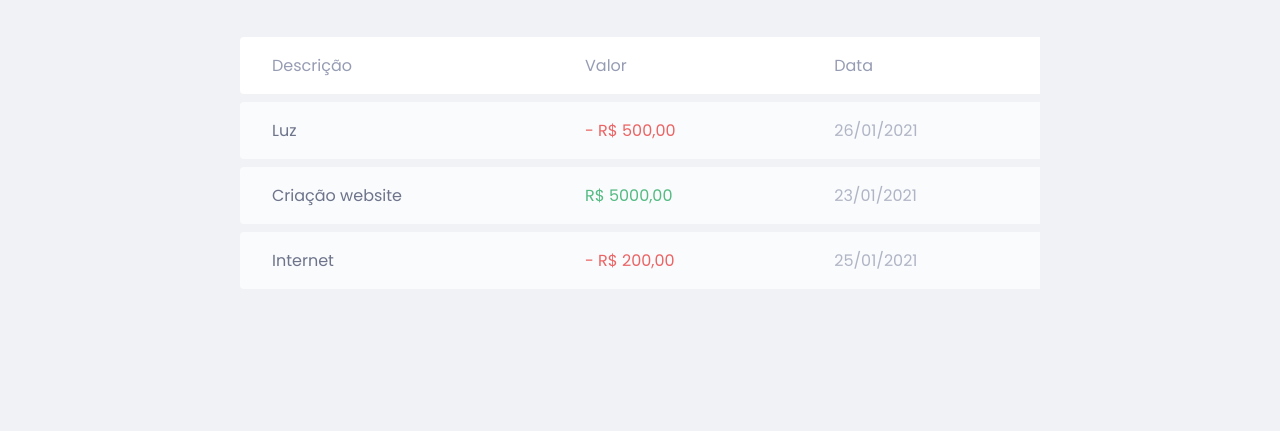
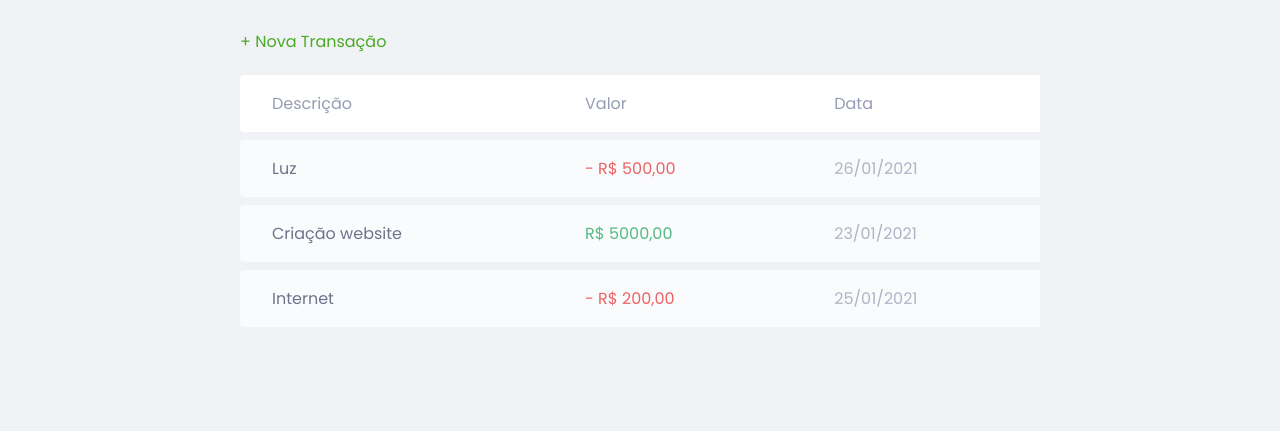
Before and after one commit to Rodrigo001-dev/Dev-Finances, a plain HTML site: page index.html in a window 1280 px wide. Shown: the part 594-1025 px from the top of the page. Before the commit the page ends 987 px from the top, so only its background shows below. Drawn offline with Linux system fonts and the light colour scheme.

Commit message:
Estilizando a tag a

```diff
--- a/index.html
+++ b/index.html
@@ -49,6 +49,8 @@
       <section id="transaction">
         <h2 class="sr-only">Transações</h2>
 
+        <a href="#" class="button new">+ Nova Transação</a>
+
         <table id="data-table">
           <thead>
             <tr>
--- a/style.css
+++ b/style.css
@@ -47,6 +47,24 @@ h2 {
   color: var(--dark-blue);
 
   font-weight: normal;
+}
+
+a {
+  color: #49AA26;
+  text-decoration: none;
+}
+
+a:hover {
+  color: #3DD705;
+}
+
+.button.new {
+  /* No display inline eu não consigo colocar margin-bottom mas no block eu
+    consigo mas o block pega o 100% de espaço do elemento e para isso exite o
+    display inline-block que pega o display inline e o display block
+  */
+  display: inline-block;
+  margin-bottom: 0.8rem;
 }
 
 header {
```
